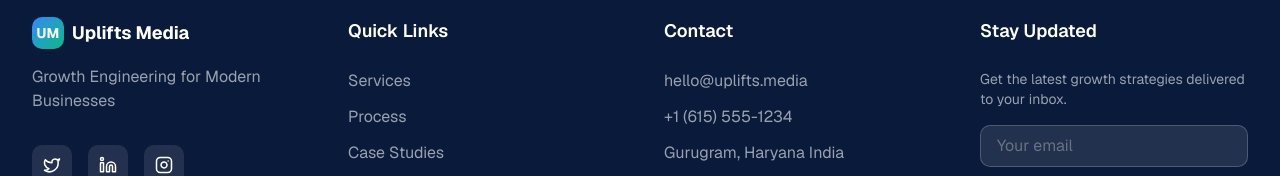
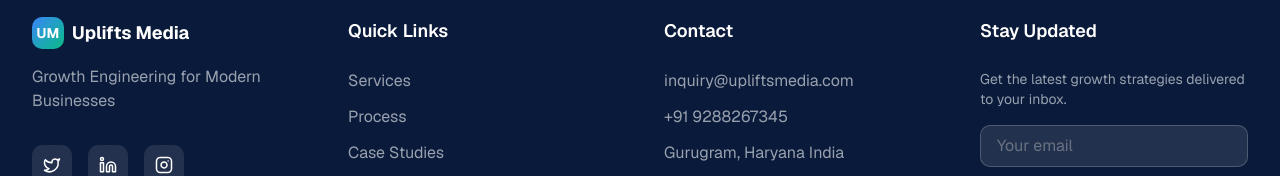
Before and after one commit to harshh1505/uplifts_media, a Next.js app: page / in a window 1280 px wide. Shown: the part 6603-6779 px from the top of the page. Built offline with nearby package versions, Linux system fonts and the light colour scheme.

Commit message:
Update contact email and phone numbers in footer

```diff
--- a/components/footer.tsx
+++ b/components/footer.tsx
@@ -70,13 +70,13 @@ export function Footer() {
             <h4 className="font-semibold text-lg mb-6">Contact</h4>
             <ul className="space-y-3 text-gray-400">
               <li>
-                <a href="mailto:hello@uplifts.media" className="hover:text-[#10B981] transition-colors">
-                  hello@uplifts.media
+                <a href="mailto:inquiry@upliftsmedia.com" className="hover:text-[#10B981] transition-colors">
+                  inquiry@upliftsmedia.com
                 </a>
               </li>
               <li>
-                <a href="tel:+16155551234" className="hover:text-[#10B981] transition-colors">
-                  +1 (615) 555-1234
+                <a href="tel:+919288267345" className="hover:text-[#10B981] transition-colors">
+                  +91 9288267345
                 </a>
               </li>
               <li>Gurugram, Haryana India</li>
```
